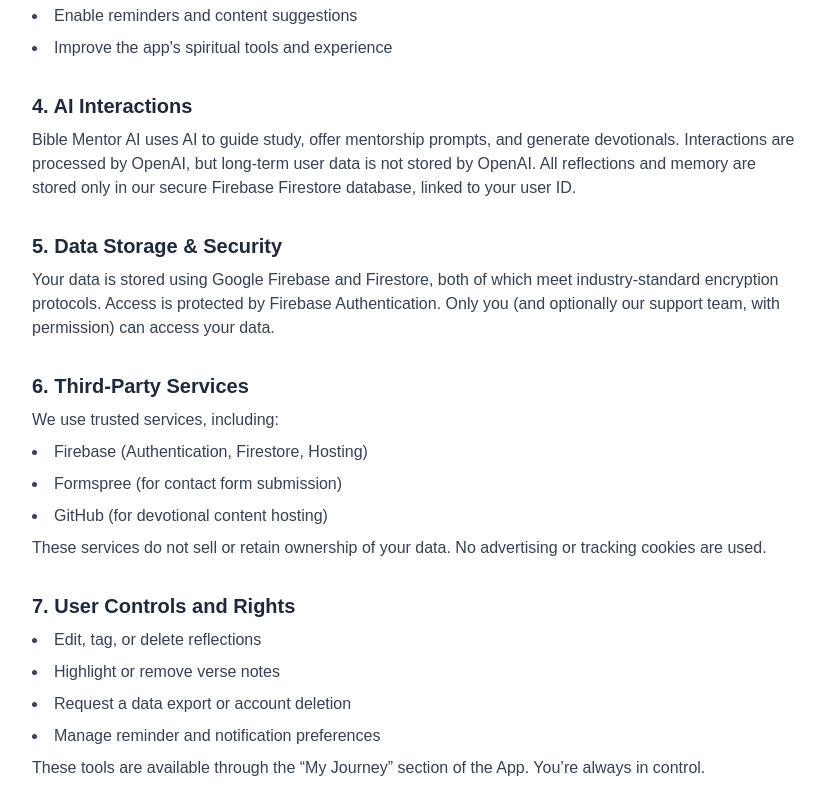
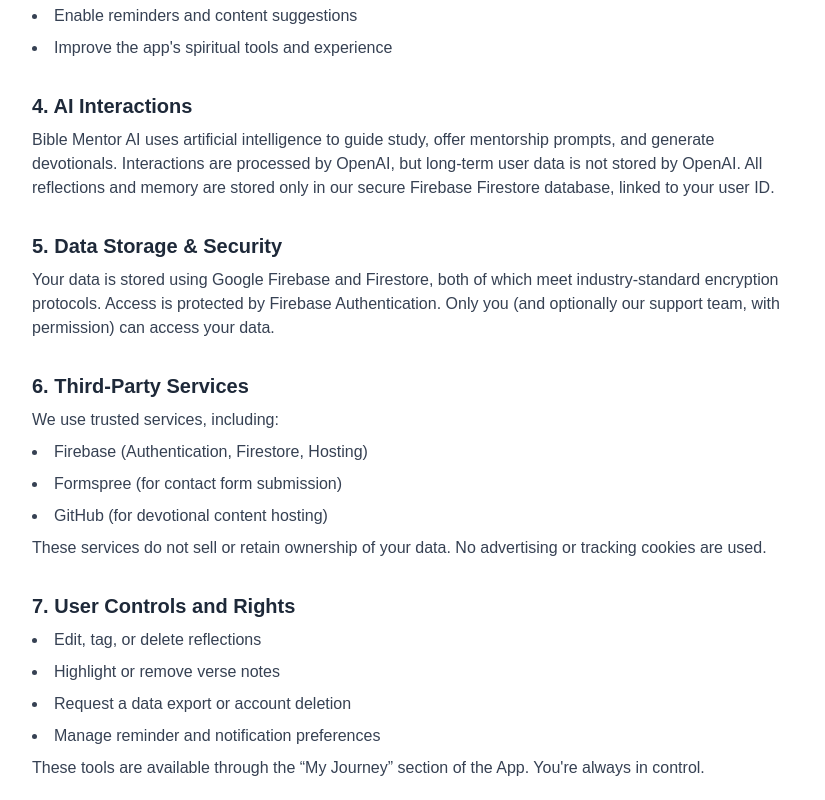
Before and after one commit to houstonmarkw/bible-mentor-ai-frontend, a Next.js app: page /privacy in a window 1280 px wide. Shown: the part 880-1680 px from the top of the page, without its empty margins (224-1049 px from the left). Built offline with nearby package versions, Linux system fonts and the light colour scheme.

Commit message:
Fix unescaped apostrophes in Privacy Policy

```diff
--- a/src/app/privacy/page.tsx
+++ b/src/app/privacy/page.tsx
@@ -6,12 +6,12 @@ export default function PrivacyPolicyPage() {
         <p className="text-sm text-gray-500 mb-10 text-center">Effective Date: April 10, 2025</p>
 
         <p className="text-gray-700 mb-6">
-          Bible Mentor AI LLC (“we,” “us,” “our”) is committed to protecting your privacy and honoring the sacred nature of your faith journey. This Privacy Policy explains how we collect, use, store, and protect your information when you use the Bible Mentor AI app (“the App”).
+          Bible Mentor AI LLC (&ldquo;we,&rdquo; &ldquo;us,&rdquo; &ldquo;our&rdquo;) is committed to protecting your privacy and honoring the sacred nature of your faith journey. This Privacy Policy explains how we collect, use, store, and protect your information when you use the Bible Mentor AI app (&ldquo;the App&rdquo;).
         </p>
 
         <h2 className="text-xl font-semibold text-gray-800 mt-8 mb-2">1. Purpose of Data Collection</h2>
         <p className="text-gray-700 mb-6">
-          We collect personal data solely to support your spiritual growth, track your devotional progress, and deliver a personalized faith-based experience. Your reflections, verse highlights, prayer notes, and spiritual milestones are stored securely to help guide your walk with Christ—not for marketing or behavioral profiling.
+          We collect personal data solely to support your spiritual growth, track your devotional progress, and deliver a personalized faith-based experience. Your reflections, verse highlights, prayer notes, and spiritual milestones are stored securely to help guide your walk with Christ&mdash;not for marketing or behavioral profiling.
         </p>
 
         <h2 className="text-xl font-semibold text-gray-800 mt-8 mb-2">2. What Data We Collect</h2>
@@ -32,12 +32,12 @@ export default function PrivacyPolicyPage() {
           <li>Deliver personalized devotional content</li>
           <li>Remember and track your spiritual progress</li>
           <li>Enable reminders and content suggestions</li>
-          <li>Improve the app's spiritual tools and experience</li>
+          <li>Improve the app&apos;s spiritual tools and experience</li>
         </ul>
 
         <h2 className="text-xl font-semibold text-gray-800 mt-8 mb-2">4. AI Interactions</h2>
         <p className="text-gray-700 mb-6">
-          Bible Mentor AI uses AI to guide study, offer mentorship prompts, and generate devotionals. Interactions are processed by OpenAI, but long-term user data is not stored by OpenAI. All reflections and memory are stored only in our secure Firebase Firestore database, linked to your user ID.
+          Bible Mentor AI uses artificial intelligence to guide study, offer mentorship prompts, and generate devotionals. Interactions are processed by OpenAI, but long-term user data is not stored by OpenAI. All reflections and memory are stored only in our secure Firebase Firestore database, linked to your user ID.
         </p>
 
         <h2 className="text-xl font-semibold text-gray-800 mt-8 mb-2">5. Data Storage & Security</h2>
@@ -64,10 +64,10 @@ export default function PrivacyPolicyPage() {
           <li>Manage reminder and notification preferences</li>
         </ul>
         <p className="text-gray-700 mt-2">
-          These tools are available through the “My Journey” section of the App. You’re always in control.
+          These tools are available through the &ldquo;My Journey&rdquo; section of the App. You&apos;re always in control.
         </p>
 
-        <h2 className="text-xl font-semibold text-gray-800 mt-8 mb-2">8. Children’s Privacy</h2>
+        <h2 className="text-xl font-semibold text-gray-800 mt-8 mb-2">8. Children&rsquo;s Privacy</h2>
         <p className="text-gray-700">
           Bible Mentor AI is not intended for children under 13. All accounts must be created by adults. If your family uses the App together, we recommend doing so with parental guidance. We comply with COPPA and related protections.
         </p>
@@ -89,12 +89,12 @@ export default function PrivacyPolicyPage() {
 
         <h2 className="text-xl font-semibold text-gray-800 mt-8 mb-2">11. Contact</h2>
         <p className="text-gray-700">
-          If you have any questions or concerns about your data, please contact:<br />
+          If you have questions about this Privacy Policy, please contact:<br />
           <a href="mailto:support@biblementorai.org" className="text-blue-700 underline">support@biblementorai.org</a>
         </p>
 
         <p className="text-center text-sm text-gray-500 mt-12">
-          In faith, privacy is a promise. Your journey is personal. We’re here to support it—not surveil it.
+          In faith, privacy is a promise. Your journey is personal. We&rsquo;re here to support it&mdash;not surveil it.
         </p>
       </div>
     </section>
```
